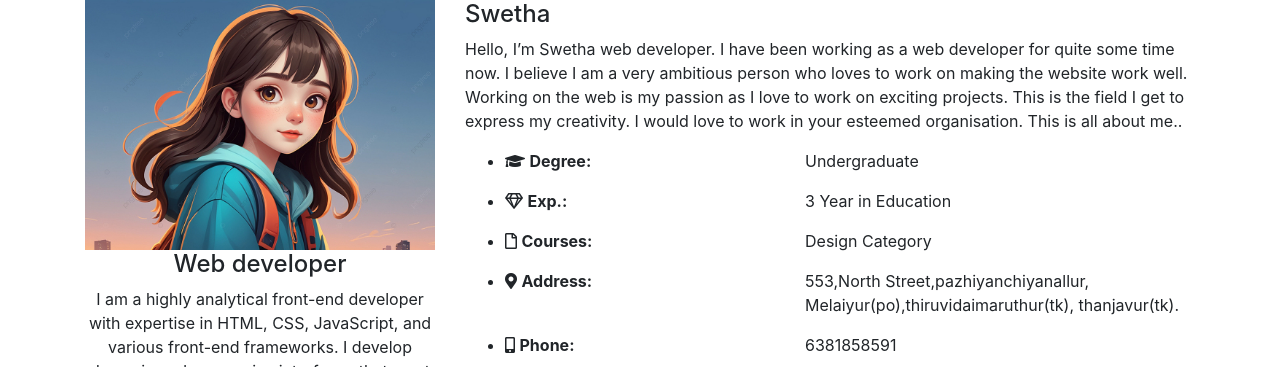
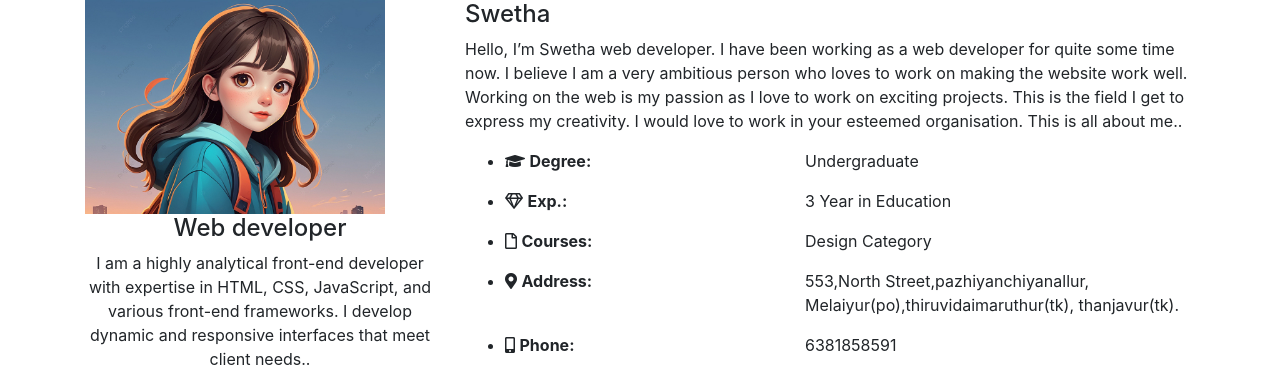
Before and after one commit to SSwetha6381/SwethaOfficial-, a plain HTML site: page profile/index.html in a window 1280 px wide. Shown: the top 367 px of the page. Drawn offline with nearby package versions, Linux system fonts and the light colour scheme.

Commit message:
Add files via upload

```diff
--- a/profile/index.html
+++ b/profile/index.html
@@ -4,7 +4,7 @@
         <div class="row">
             <div class="col-lg-4 col-md-5 xs-margin-30px-bottom">
                 <div class="team-single-img">
-                    <img src="swetha.jpg"width="350"hight="150" alt="">
+                    <img src="swetha.jpg"width="300"hight="150" alt="">
                 </div>
                 <div class="bg-light-gray padding-30px-all md-padding-25px-all sm-padding-20px-all text-center">
                     <h4 class="margin-10px-bottom font-size24 md-font-size22 sm-font-size20 font-weight-600">Web developer</h4>
```
